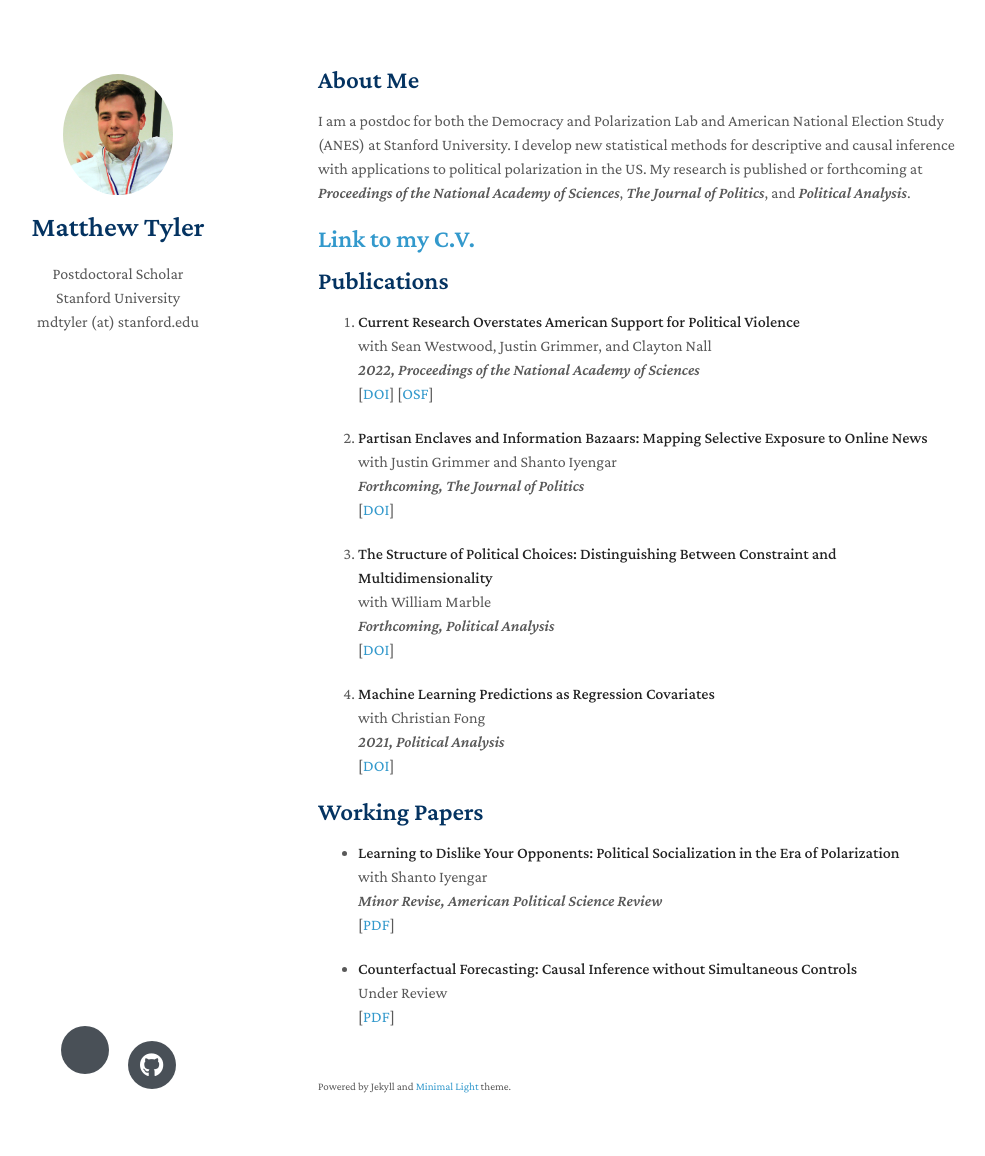
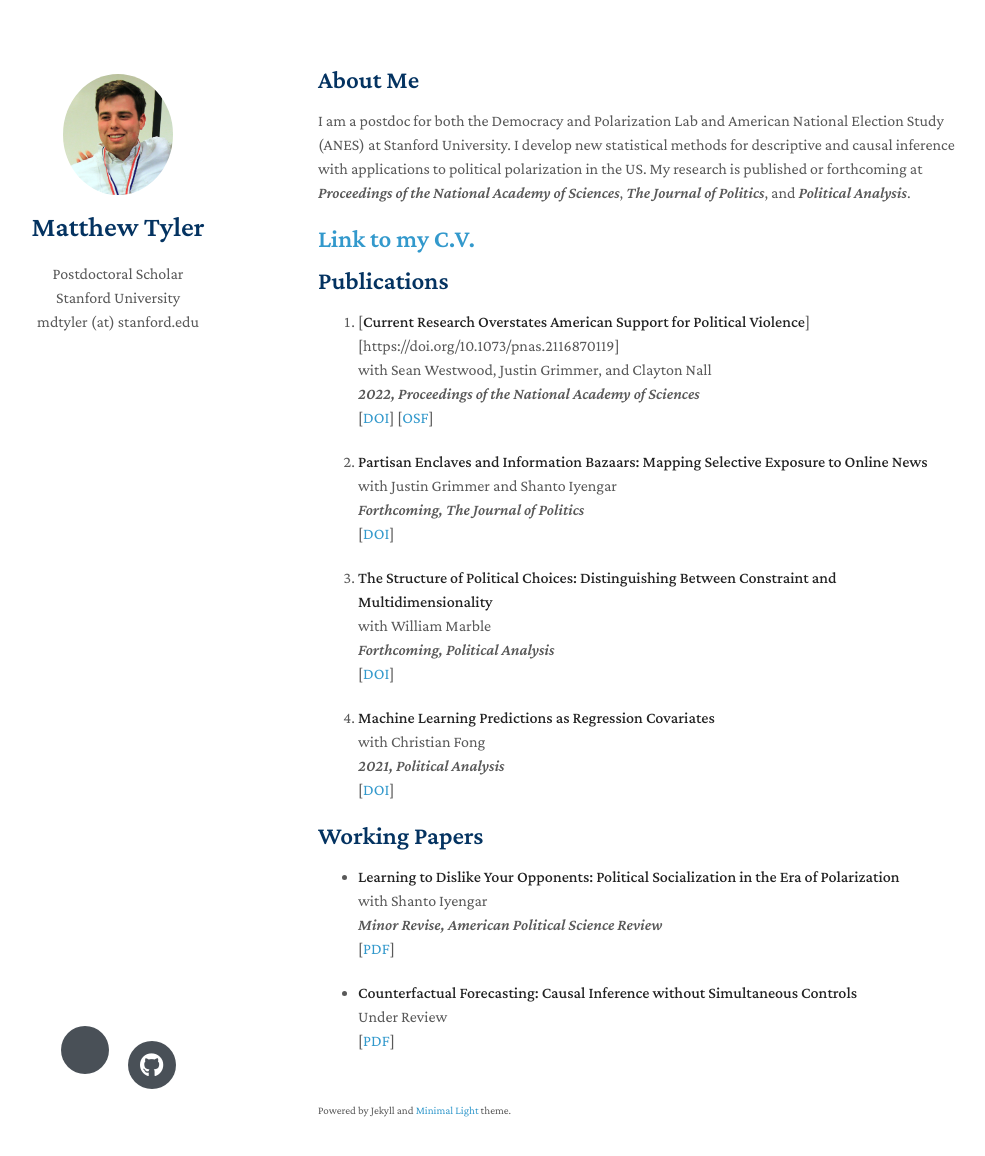
Before and after one commit to matthewtyler/matthewtyler.github.io, a Jekyll site: the page built from index.md, in a window 1280 px wide and 1191 px high. Shown: the top 1156 px of the window, without its empty margins (152-1137 px from the left). Built offline with Jekyll 4.4.1, drawn with Linux system fonts in a browser that asks for light colours; nearby versions of some CDN libraries; a style sheet for code colours, icons or effects is not loaded; our own code applies the rules of GitHub Pages for plain Markdown files; some of the changed lines change nothing that is shown.

Commit message:
Update index.md

```diff
--- a/index.md
+++ b/index.md
@@ -16,13 +16,13 @@
 
 ## Publications
 
-4. [**Current Research Overstates American Support for Political Violence**][8]
+4. [**Current Research Overstates American Support for Political Violence**][https://doi.org/10.1073/pnas.2116870119]
   <br>
   with Sean Westwood, Justin Grimmer, and Clayton Nall
   <br>
   *2022, Proceedings of the National Academy of Sciences*
   <br>
-  [[DOI][8]] [[OSF][1]]
+  [[DOI](https://doi.org/10.1073/pnas.2116870119)] [[OSF][1]]
 
 3. [**Partisan Enclaves and Information Bazaars: Mapping Selective Exposure to Online News**][2]
   <br>
@@ -73,4 +73,3 @@
 [5]: https://www.dropbox.com/s/5go8ja05l9vwhfx/Socialization_and_Polarization_maintext.pdf?dl=0
 [6]: https://www.dropbox.com/s/bux4klf66dh66qg/FSControls.pdf?dl=0
 [7]: https://www.dropbox.com/s/lraimdktckkiwvj/Getting_More_out_of_Human_Coders_with_Statistical_Models.pdf?dl=0
-[8]: https://www.pnas.org/doi/full/10.1073/pnas.2116870119
```
